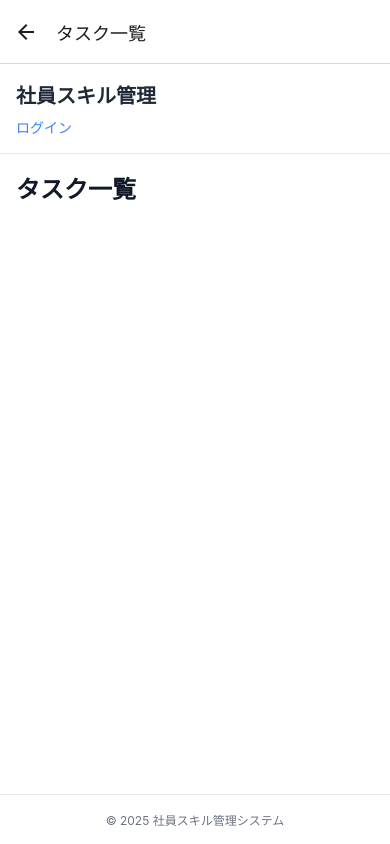
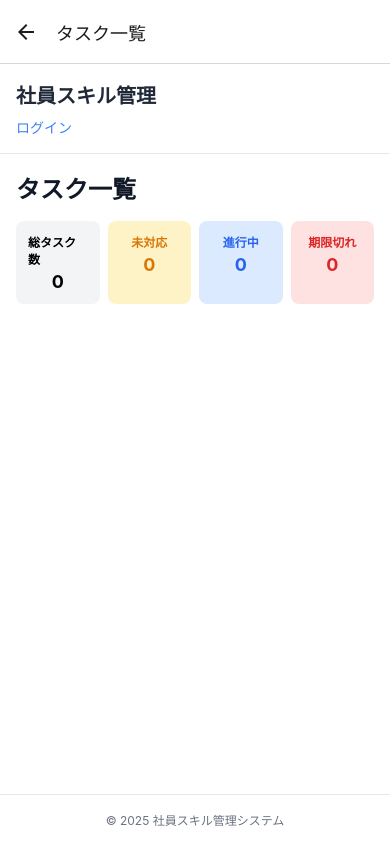
Before and after one commit to hoshina1012/smartphone03, a React Native app: screen /Tasks in a window 390 px wide. Built offline with nearby package versions, Linux system fonts and the light colour scheme.

Commit message:
統計情報を追加

```diff
--- a/src/screens/tasks/Tasks.tsx
+++ b/src/screens/tasks/Tasks.tsx
@@ -135,6 +135,16 @@ export default function Tasks() {
     fetchTasks();
   }, []);
 
+  // 統計データの計算（fetchTasks useEffectの後に追加）
+  const totalTasks = tasks.length;
+  const pendingTasks = tasks.filter(task => task.status === 'PENDING').length;
+  const inProgressTasks = tasks.filter(
+    task => task.status === 'IN_PROGRESS',
+  ).length;
+  const overdueTasks = tasks.filter(
+    task => task.status !== 'COMPLETED' && new Date(task.dueDate) < new Date(),
+  ).length;
+
   const renderItem = ({ item }: { item: Task }) => {
     const isOverdue =
       item.status !== 'COMPLETED' && new Date(item.dueDate) < new Date();
@@ -151,6 +161,14 @@ export default function Tasks() {
             <Text style={styles.detailButtonText}>詳細</Text>
           </TouchableOpacity>
         </View>
+
+        {/* 期限切れ表示 */}
+        {isOverdue && (
+          <View style={styles.overdueContainer}>
+            <Text style={styles.overdueText}>期限切れ</Text>
+          </View>
+        )}
+
         <Text style={styles.description}>{item.description}</Text>
 
         <View style={styles.row}>
@@ -201,6 +219,32 @@ export default function Tasks() {
       <Header />
       <View style={styles.container}>
         <Text style={styles.title}>タスク一覧</Text>
+
+        {/* 統計情報 */}
+        {!loading && (
+          <View style={styles.statsContainer}>
+            <View style={[styles.statCard, styles.totalCard]}>
+              <Text style={styles.totalText}>総タスク数</Text>
+              <Text style={styles.totalNumber}>{totalTasks}</Text>
+            </View>
+
+            <View style={[styles.statCard, styles.pendingCard]}>
+              <Text style={styles.pendingText}>未対応</Text>
+              <Text style={styles.pendingNumber}>{pendingTasks}</Text>
+            </View>
+
+            <View style={[styles.statCard, styles.inProgressCard]}>
+              <Text style={styles.inProgressText}>進行中</Text>
+              <Text style={styles.inProgressNumber}>{inProgressTasks}</Text>
+            </View>
+
+            <View style={[styles.statCard, styles.overdueCard]}>
+              <Text style={styles.overdueText2}>期限切れ</Text>
+              <Text style={styles.overdueNumber}>{overdueTasks}</Text>
+            </View>
+          </View>
+        )}
+
         {loading ? (
           <ActivityIndicator size="large" style={{ marginTop: 20 }} />
         ) : (
@@ -271,4 +315,87 @@ const styles = StyleSheet.create({
     color: '#fff',
     fontWeight: 'bold',
   },
+  overdueContainer: {
+    alignSelf: 'flex-start',
+    marginBottom: 6,
+  },
+  overdueText: {
+    fontSize: 12,
+    fontWeight: 'bold',
+    color: '#dc2626', // 赤色
+    backgroundColor: '#fecaca', // 薄い赤背景
+    paddingVertical: 2,
+    paddingHorizontal: 6,
+    borderRadius: 4,
+  },
+  statsContainer: {
+    flexDirection: 'row',
+    flexWrap: 'wrap',
+    gap: 8,
+    marginTop: 16,
+    marginBottom: 16,
+  },
+  statCard: {
+    flex: 1,
+    minWidth: '22%',
+    padding: 12,
+    borderRadius: 8,
+    alignItems: 'center',
+  },
+  totalCard: {
+    backgroundColor: '#f3f4f6', // グレー背景
+  },
+  totalText: {
+    fontSize: 12,
+    fontWeight: 'bold',
+    color: '#000', // 黒文字
+    marginBottom: 4,
+  },
+  totalNumber: {
+    fontSize: 18,
+    fontWeight: 'bold',
+    color: '#000',
+  },
+  pendingCard: {
+    backgroundColor: '#fef3c7', // 薄い黄色背景
+  },
+  pendingText: {
+    fontSize: 12,
+    fontWeight: 'bold',
+    color: '#d97706', // 黄色文字
+    marginBottom: 4,
+  },
+  pendingNumber: {
+    fontSize: 18,
+    fontWeight: 'bold',
+    color: '#d97706',
+  },
+  inProgressCard: {
+    backgroundColor: '#dbeafe', // 薄い青背景
+  },
+  inProgressText: {
+    fontSize: 12,
+    fontWeight: 'bold',
+    color: '#2563eb', // 青文字
+    marginBottom: 4,
+  },
+  inProgressNumber: {
+    fontSize: 18,
+    fontWeight: 'bold',
+    color: '#2563eb',
+  },
+  overdueCard: {
+    backgroundColor: '#fee2e2', // 薄い赤背景
+  },
+  overdueText2: {
+    fontSize: 12,
+    fontWeight: 'bold',
+    color: '#dc2626', // 赤文字
+    marginBottom: 4,
+  },
+  overdueNumber: {
+    fontSize: 18,
+    fontWeight: 'bold',
+    color: '#dc2626',
+  },
 });
```
